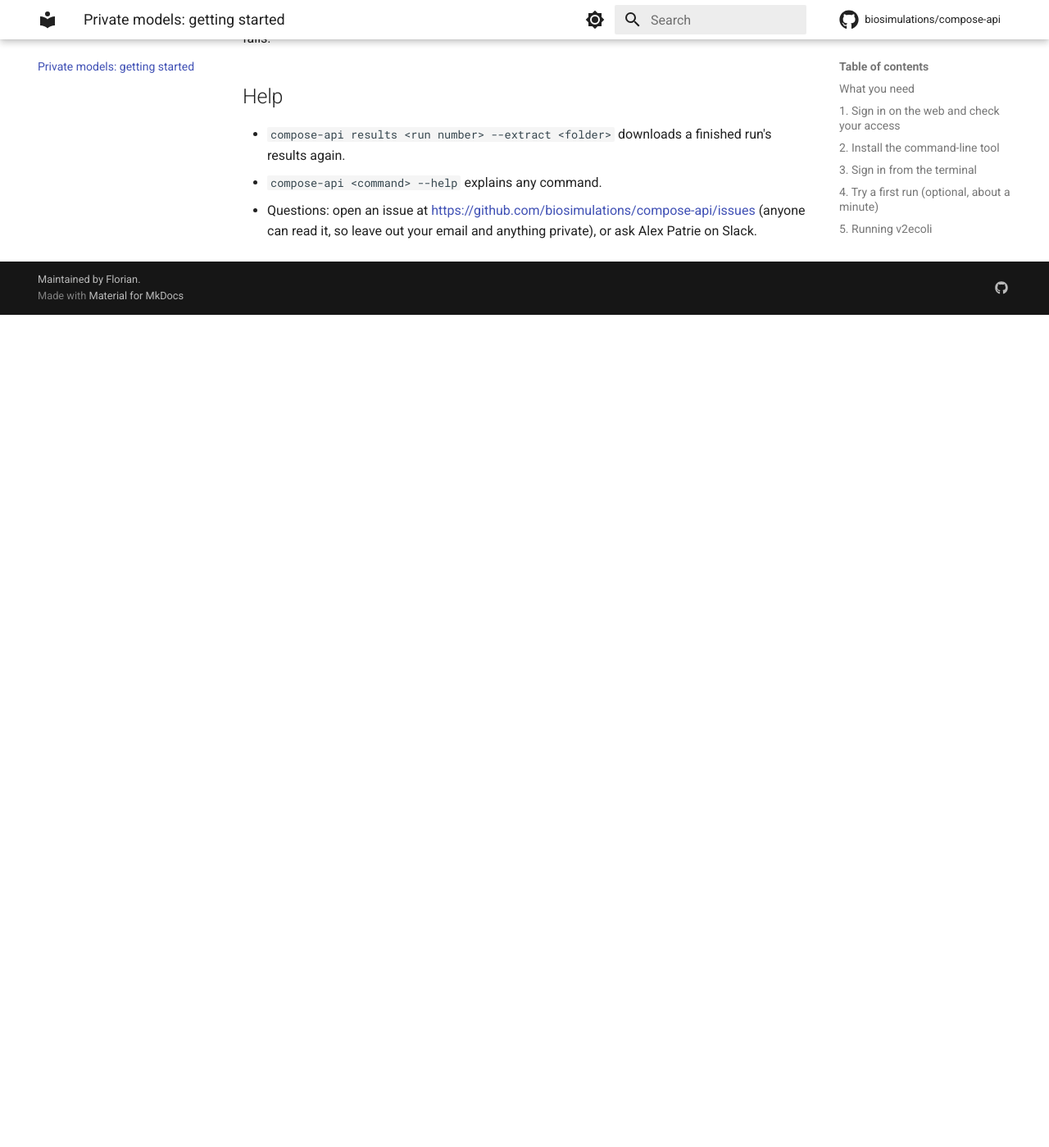
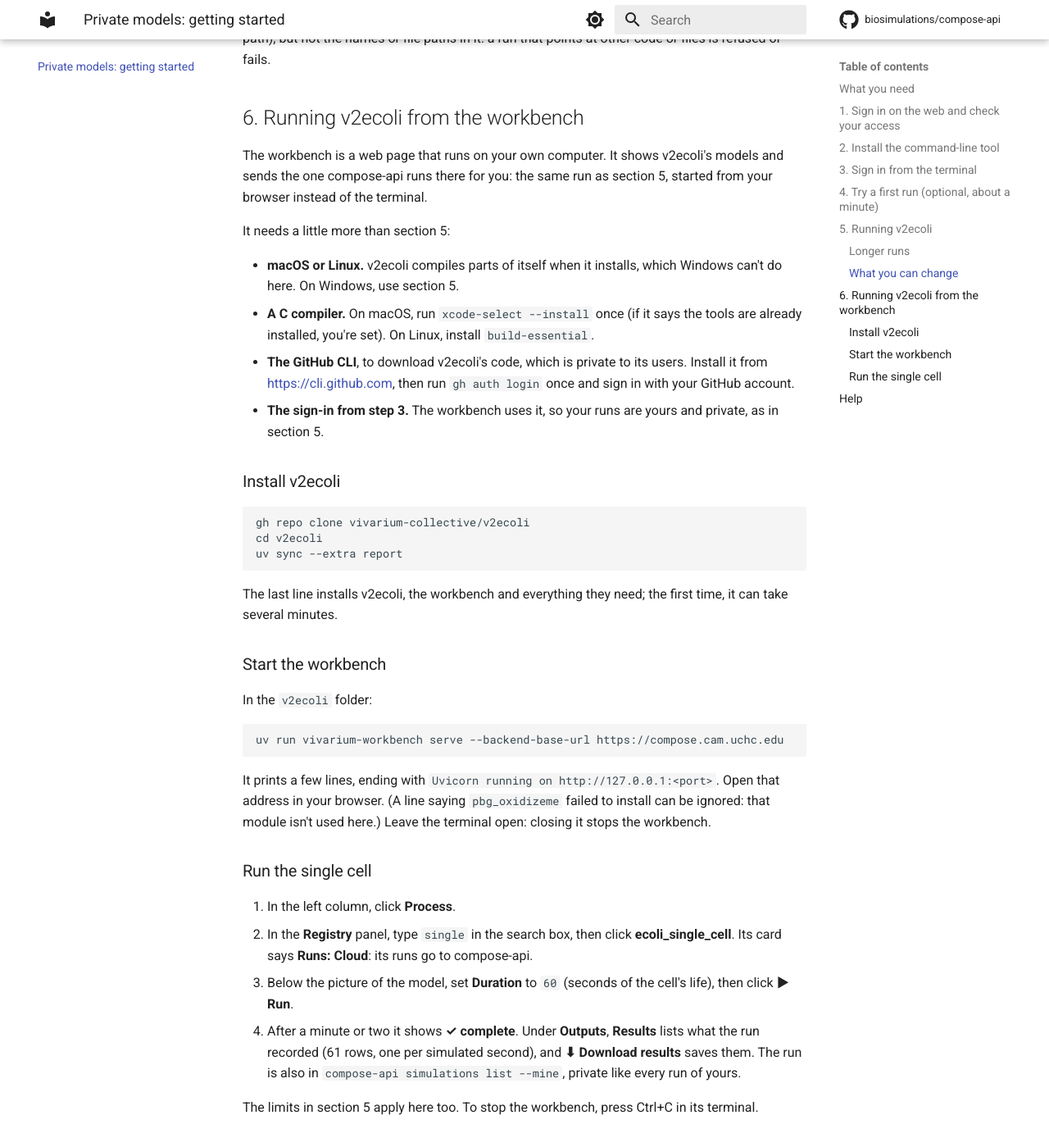
Before and after one commit to biosimulations/compose-api, an MkDocs documentation site: the page built from docs/private-models.md, in a window 1280 px wide and 1400 px high, scrolled down 3686 px. Shown: the whole window at 82% size. Built offline with MkDocs 1.6.1 and Material for MkDocs 9.7.7, drawn with Linux system fonts in a browser that asks for light colours; comment, search, counter and statistics services are not loaded; before the commit the page ends 4070 px from its top, so only the background shows below that; some of the changed text lies outside the part shown.

Commit message:
docs(private-models): running v2ecoli from the workbench
Section 6, from the path proven on 25 Nov: a fresh clone of v2ecoli with its
workbench pins (vivarium-workbench #1772's merge, process-bigraph #293),
`uv sync --extra report`, `uv run vivarium-workbench serve
--backend-base-url https://compose.cam.uchc.edu`, then in the UI:
Process -> Registry search "single" -> ecoli_single_cell (Runs: Cloud) ->
Duration 60 -> Run. compose-api runs 12945 and 12946, private, results
identical to the command-line run.

macOS and Linux only (v2ecoli compiles C extensions); `gh repo clone` for
the private repo (checked). The intro now names both ways.

Co-Authored-By: Claude Opus 5.5 <noreply@anthropic.com>
Claude-Session: https://claude.ai/code/session_01PcSWnxrDtCgf4FKc3SffXu

````diff
--- a/docs/private-models.md
+++ b/docs/private-models.md
@@ -4,8 +4,8 @@ compose-api runs simulations for you on UConn Health's computing cluster: you se
 you download the results. Some models on it are private. v2ecoli, Eran Agmon's lab's whole-cell model of *E. coli*, is
 one of them: only people who have been given access can see it or run it.
 
-If you were told you have access to v2ecoli, this page gets you set up in about ten minutes, and its last section runs
-v2ecoli.
+If you were told you have access to v2ecoli, this page gets you set up in about ten minutes. Then you run v2ecoli from
+the terminal (section 5) or from the workbench, a web page on your own computer (section 6).
 
 ## What you need
 
@@ -151,6 +151,55 @@ Only the whole-cell model in the example runs on compose-api for now. You can ch
 example `seed`, which sends the cell down a different random path), but not the names or file paths in it: a run that
 points at other code or files is refused or fails.
 
+## 6. Running v2ecoli from the workbench
+
+The workbench is a web page that runs on your own computer. It shows v2ecoli's models and sends the one compose-api runs
+there for you: the same run as section 5, started from your browser instead of the terminal.
+
+It needs a little more than section 5:
+
+- **macOS or Linux.** v2ecoli compiles parts of itself when it installs, which Windows can't do here. On Windows, use
+  section 5.
+- **A C compiler.** On macOS, run `xcode-select --install` once (if it says the tools are already installed, you're
+  set). On Linux, install `build-essential`.
+- **The GitHub CLI**, to download v2ecoli's code, which is private to its users. Install it from
+  <https://cli.github.com>, then run `gh auth login` once and sign in with your GitHub account.
+- **The sign-in from step 3.** The workbench uses it, so your runs are yours and private, as in section 5.
+
+### Install v2ecoli
+
+```bash
+gh repo clone vivarium-collective/v2ecoli
+cd v2ecoli
+uv sync --extra report
+```
+
+The last line installs v2ecoli, the workbench and everything they need; the first time, it can take several minutes.
+
+### Start the workbench
+
+In the `v2ecoli` folder:
+
+```bash
+uv run vivarium-workbench serve --backend-base-url https://compose.cam.uchc.edu
+```
+
+It prints a few lines, ending with `Uvicorn running on http://127.0.0.1:<port>`. Open that address in your browser.
+(A line saying `pbg_oxidizeme` failed to install can be ignored: that module isn't used here.) Leave the terminal
+open: closing it stops the workbench.
+
+### Run the single cell
+
+1. In the left column, click **Process**.
+2. In the **Registry** panel, type `single` in the search box, then click **ecoli_single_cell**. Its card says
+   **Runs: Cloud**: its runs go to compose-api.
+3. Below the picture of the model, set **Duration** to `60` (seconds of the cell's life), then click **▶ Run**.
+4. After a minute or two it shows **✓ complete**. Under **Outputs**, **Results** lists what the run recorded (61 rows,
+   one per simulated second), and **⬇ Download results** saves them. The run is also in
+   `compose-api simulations list --mine`, private like every run of yours.
+
+The limits in section 5 apply here too. To stop the workbench, press Ctrl+C in its terminal.
+
 ## Help
 
 - `compose-api results <run number> --extract <folder>` downloads a finished run's results again.
````
